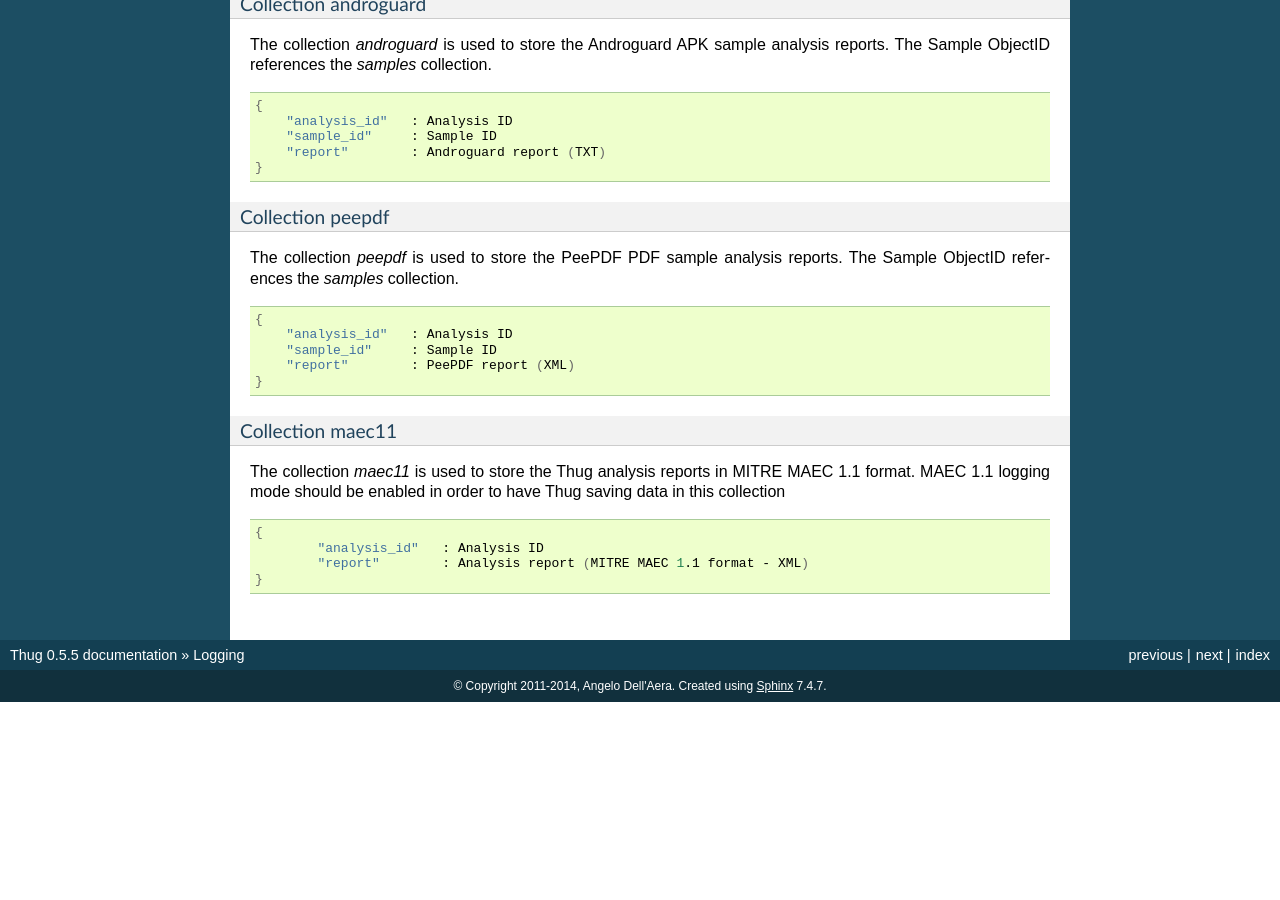
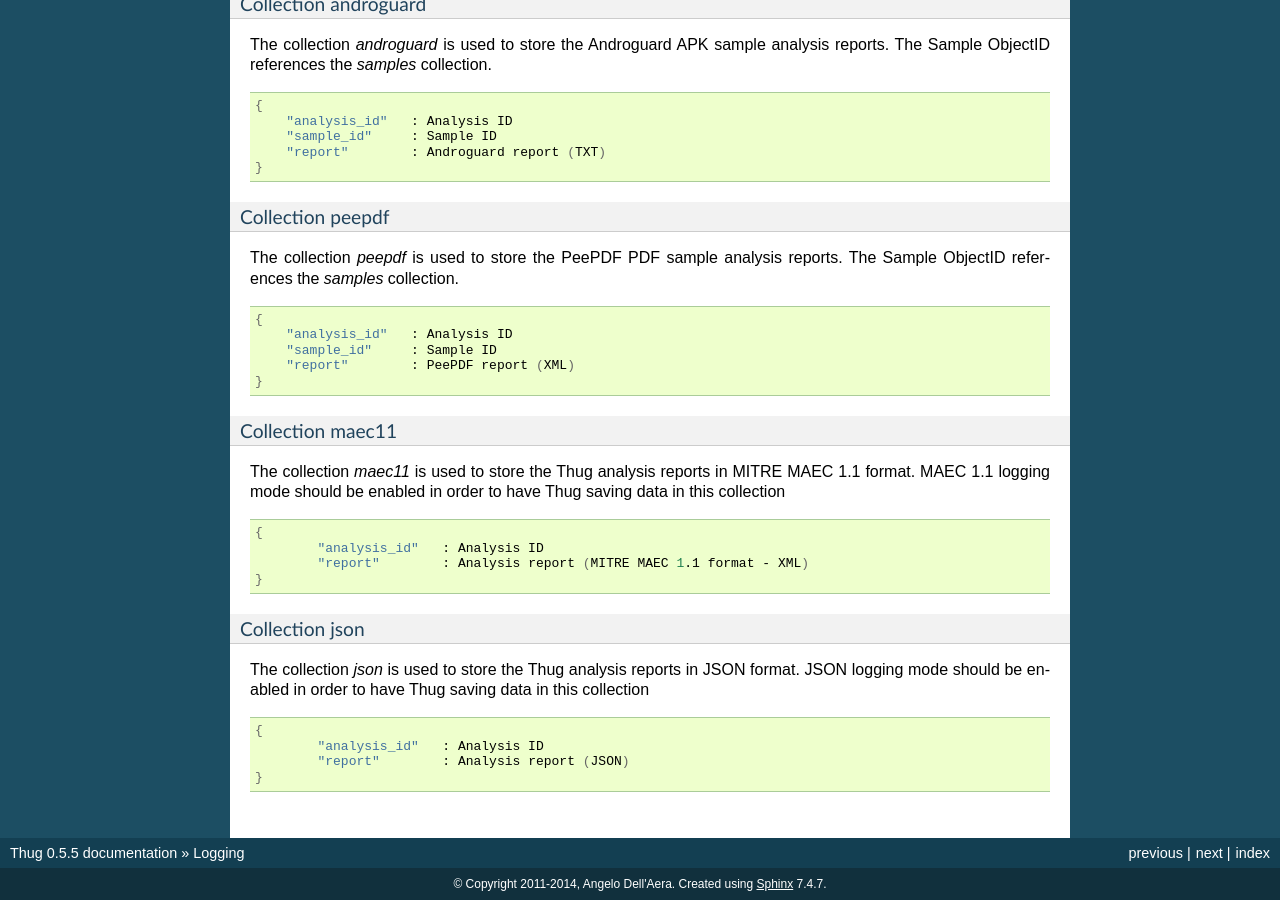
Before and after one commit to buffer/thug, a Sphinx documentation site: the page built from doc/source/logging.rst, in a window 1280 px wide and 900 px high, scrolled down 3457 px. Built offline with Sphinx 7.4.7, drawn with Linux system fonts in a browser that asks for light colours; before the commit the page ends 4159 px from its top, so only the background shows below that.

Commit message:
Updated documentation

```diff
--- a/doc/source/logging.rst
+++ b/doc/source/logging.rst
@@ -268,3 +268,17 @@ this collection
             "analysis_id"   : Analysis ID
             "report"        : Analysis report (MITRE MAEC 1.1 format - XML)
     }
+
+Collection json
+^^^^^^^^^^^^^^^
+
+The collection *json* is used to store the Thug analysis reports in JSON format.
+JSON logging mode should be enabled in order to have Thug saving data in
+this collection
+
+.. code-block:: sh
+
+    {
+            "analysis_id"   : Analysis ID
+            "report"        : Analysis report (JSON)
+    }
--- a/doc/source/usage.rst
+++ b/doc/source/usage.rst
@@ -61,6 +61,7 @@ Let's start our Thug tour by taking a look at the options it provides.
 
         Logging:
             -F, --file-logging      Enable file logging mode (default: disabled)
+            -Z, --json-logging      Enable JSON logging mode (default: disabled)
             -M, --maec11-logging    Enable MAEC11 logging mode (default: disabled)
 
         Proxy Format:
```
Also changed, not shown: README.md (+1 -0 lines).
